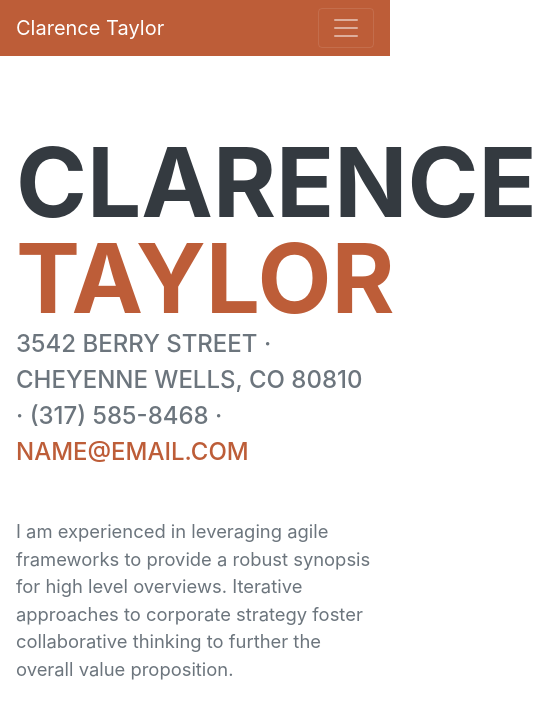
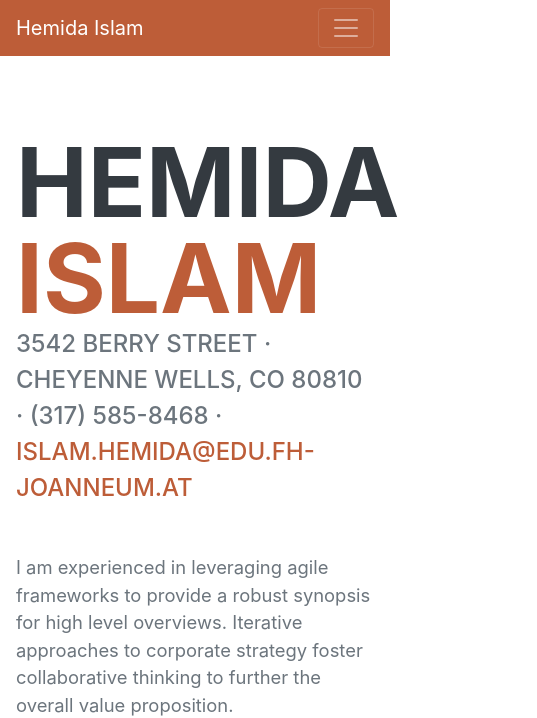
Before and after one commit to Islam-Hemdia/Islam-Hemida.github.io, a plain HTML site: page cv/index.html in a window 390 px wide. Shown: the top 718 px of the page, 537 px wide, since content can reach past the window. Drawn offline with nearby package versions, Linux system fonts and the light colour scheme; a web font is replaced by a local one.

Commit message:
add pic and some more changes

```diff
--- a/cv/index.html
+++ b/cv/index.html
@@ -19,7 +19,7 @@
         <!-- Navigation-->
         <nav class="navbar navbar-expand-lg navbar-dark bg-primary fixed-top" id="sideNav">
             <a class="navbar-brand js-scroll-trigger" href="#page-top"
-                ><span class="d-block d-lg-none">Clarence Taylor</span><span class="d-none d-lg-block"><img class="img-fluid img-profile rounded-circle mx-auto mb-2" src="assets/img/profile.jpg" alt="" /></span></a
+                ><span class="d-block d-lg-none">Hemida Islam</span><span class="d-none d-lg-block"><img class="img-fluid img-profile rounded-circle mx-auto mb-2" src="assets/img/profile.jpg" alt="" /></span></a
             ><button class="navbar-toggler" type="button" data-toggle="collapse" data-target="#navbarSupportedContent" aria-controls="navbarSupportedContent" aria-expanded="false" aria-label="Toggle navigation"><span class="navbar-toggler-icon"></span></button>
             <div class="collapse navbar-collapse" id="navbarSupportedContent">
                 <ul class="navbar-nav">
@@ -38,8 +38,8 @@
             <!-- About-->
             <section class="resume-section" id="about">
                 <div class="resume-section-content">
-                    <h1 class="mb-0">Clarence <span class="text-primary">Taylor</span></h1>
-                    <div class="subheading mb-5">3542 Berry Street · Cheyenne Wells, CO 80810 · (317) 585-8468 · <a href="mailto:name@email.com">name@email.com</a></div>
+                    <h1 class="mb-0">Hemida <span class="text-primary">Islam</span></h1>
+                    <div class="subheading mb-5">3542 Berry Street · Cheyenne Wells, CO 80810 · (317) 585-8468 · <a href="mailto:name@email.com">islam.hemida@edu.fh-joanneum.at</a></div>
                     <p class="lead mb-5">I am experienced in leveraging agile frameworks to provide a robust synopsis for high level overviews. Iterative approaches to corporate strategy foster collaborative thinking to further the overall value proposition.</p>
                     <div class="social-icons">
                         <a class="social-icon" href="#"><i class="fab fa-linkedin-in"></i></a>
```
Also changed, not shown: cv/assets/img/profile.jpg.
